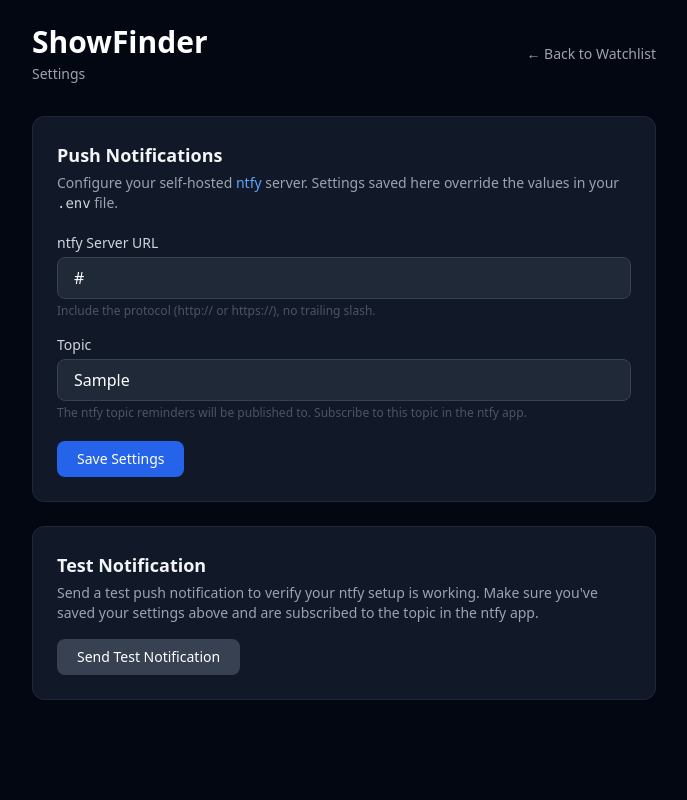
After one commit to ando01/showfinder, a FastAPI app: template app/templates/settings.html in a window 1280 px wide. The commit adds this page. Shown: the whole page, without its empty margins (296-983 px from the left). Run offline with FastAPI, Linux system fonts and the light colour scheme; the template is opened without the code that fills it: most values are stand-ins (such as "Sample title", 1, 10 or a date in 2020); some libraries are stand-ins or nearby versions.

Commit message:
Add ntfy settings page and improved test notification feedback
- Add AppSettings DB table for runtime config (key/value)
- Add /settings page to configure ntfy URL and topic from the UI
  without editing .env directly
- DB settings override .env values at runtime
- Test notification now returns success or a specific error message
  (connection refused, timeout, bad status code, unconfigured)
- Move Test Notification button to the Settings page
- Add Settings nav link to dashboard header

Co-Authored-By: Claude Sonnet 4.6 <noreply@anthropic.com>

```diff
--- a/app/models.py
+++ b/app/models.py
@@ -1,6 +1,11 @@
 from sqlmodel import SQLModel, Field
 from typing import Optional
 from datetime import datetime
+
+
+class AppSettings(SQLModel, table=True):
+    key: str = Field(primary_key=True)
+    value: str
 
 
 class TrackedShow(SQLModel, table=True):
--- /dev/null
+++ b/app/templates/settings.html
@@ -0,0 +1,91 @@
+<!DOCTYPE html>
+<html lang="en" class="bg-gray-950 text-gray-100">
+<head>
+  <meta charset="UTF-8" />
+  <meta name="viewport" content="width=device-width, initial-scale=1.0" />
+  <title>Settings — ShowFinder</title>
+  <script src="https://unpkg.com/htmx.org@1.9.12"></script>
+  <script src="https://cdn.tailwindcss.com"></script>
+</head>
+<body class="min-h-screen p-6 max-w-2xl mx-auto">
+
+  <!-- Header -->
+  <div class="flex items-center justify-between mb-8">
+    <div>
+      <h1 class="text-3xl font-bold text-white">ShowFinder</h1>
+      <p class="text-gray-400 text-sm mt-1">Settings</p>
+    </div>
+    <a href="/" class="text-sm text-gray-400 hover:text-white transition">← Back to Watchlist</a>
+  </div>
+
+  <!-- ntfy Configuration -->
+  <div class="bg-gray-900 border border-gray-800 rounded-xl p-6 mb-6">
+    <h2 class="text-lg font-semibold mb-1">Push Notifications</h2>
+    <p class="text-gray-400 text-sm mb-5">
+      Configure your self-hosted <a href="https://ntfy.sh" target="_blank" class="text-blue-400 hover:underline">ntfy</a> server.
+      Settings saved here override the values in your <code class="text-gray-300">.env</code> file.
+    </p>
+
+    <form
+      hx-post="/settings"
+      hx-target="#settings-status"
+      hx-swap="innerHTML"
+      class="space-y-4"
+    >
+      <div>
+        <label class="block text-sm text-gray-300 mb-1">ntfy Server URL</label>
+        <input
+          type="url"
+          name="ntfy_url"
+          value="{{ ntfy_url }}"
+          placeholder="http://192.168.1.x:80  or  https://ntfy.yourdomain.com"
+          class="w-full bg-gray-800 border border-gray-700 rounded-lg px-4 py-2 text-white placeholder-gray-500 focus:outline-none focus:ring-2 focus:ring-blue-500"
+          required
+        />
+        <p class="text-gray-600 text-xs mt-1">Include the protocol (http:// or https://), no trailing slash.</p>
+      </div>
+
+      <div>
+        <label class="block text-sm text-gray-300 mb-1">Topic</label>
+        <input
+          type="text"
+          name="ntfy_topic"
+          value="{{ ntfy_topic }}"
+          placeholder="showfinder"
+          class="w-full bg-gray-800 border border-gray-700 rounded-lg px-4 py-2 text-white placeholder-gray-500 focus:outline-none focus:ring-2 focus:ring-blue-500"
+          required
+        />
+        <p class="text-gray-600 text-xs mt-1">The ntfy topic reminders will be published to. Subscribe to this topic in the ntfy app.</p>
+      </div>
+
+      <div class="flex items-center gap-4 pt-1">
+        <button type="submit" class="bg-blue-600 hover:bg-blue-500 text-white text-sm px-5 py-2 rounded-lg transition">
+          Save Settings
+        </button>
+        <span id="settings-status" class="text-sm"></span>
+      </div>
+    </form>
+  </div>
+
+  <!-- Test notification -->
+  <div class="bg-gray-900 border border-gray-800 rounded-xl p-6">
+    <h2 class="text-lg font-semibold mb-1">Test Notification</h2>
+    <p class="text-gray-400 text-sm mb-4">
+      Send a test push notification to verify your ntfy setup is working.
+      Make sure you've saved your settings above and are subscribed to the topic in the ntfy app.
+    </p>
+    <div class="flex items-center gap-4">
+      <button
+        hx-post="/test-notification"
+        hx-target="#test-status"
+        hx-swap="innerHTML"
+        class="bg-gray-700 hover:bg-gray-600 text-white text-sm px-5 py-2 rounded-lg transition"
+      >
+        Send Test Notification
+      </button>
+      <span id="test-status" class="text-sm"></span>
+    </div>
+  </div>
+
+</body>
+</html>
```
Also changed, not shown: app/database.py (+17 -0 lines), app/notifications.py (+39 -20 lines), app/routes.py (+30 -6 lines), app/templates/index.html (+1 -9 lines).
